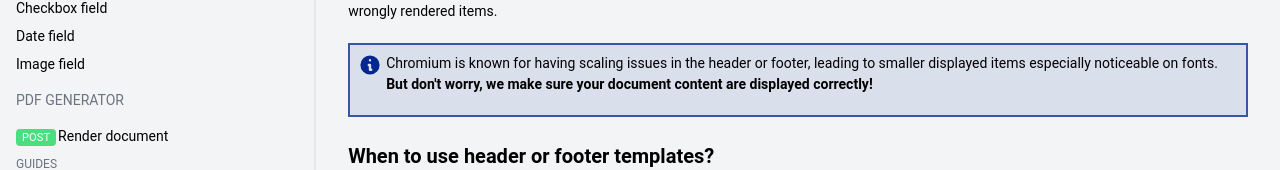
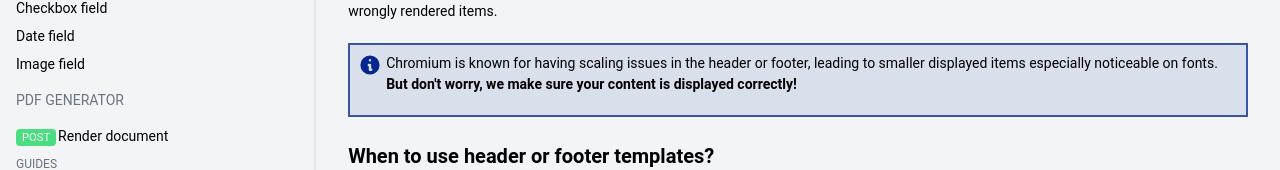
Before and after one commit to doqs-dev/docs, a Next.js app: page /pdf-generator/guides/how-to-use-header-footer-templates in a window 1280 px wide. Shown: the part 298-468 px from the top of the page. Built offline with nearby package versions, Linux system fonts and the light colour scheme.

Commit message:
chore: improve wording

```diff
--- a/pages/pdf-generator/guides/how-to-use-header-footer-templates.mdx
+++ b/pages/pdf-generator/guides/how-to-use-header-footer-templates.mdx
@@ -19,7 +19,7 @@ Due to our rendering engine being based on chromium we have the following limita
 <Callout>
   Chromium is known for having scaling issues in the header or footer, leading to smaller displayed items especially
   noticeable on fonts. <br/>
-  <b>But don't worry, we make sure your document content are displayed correctly!</b>
+  <b>But don't worry, we make sure your content is displayed correctly!</b>
 </Callout>
 
 <br/>
```
